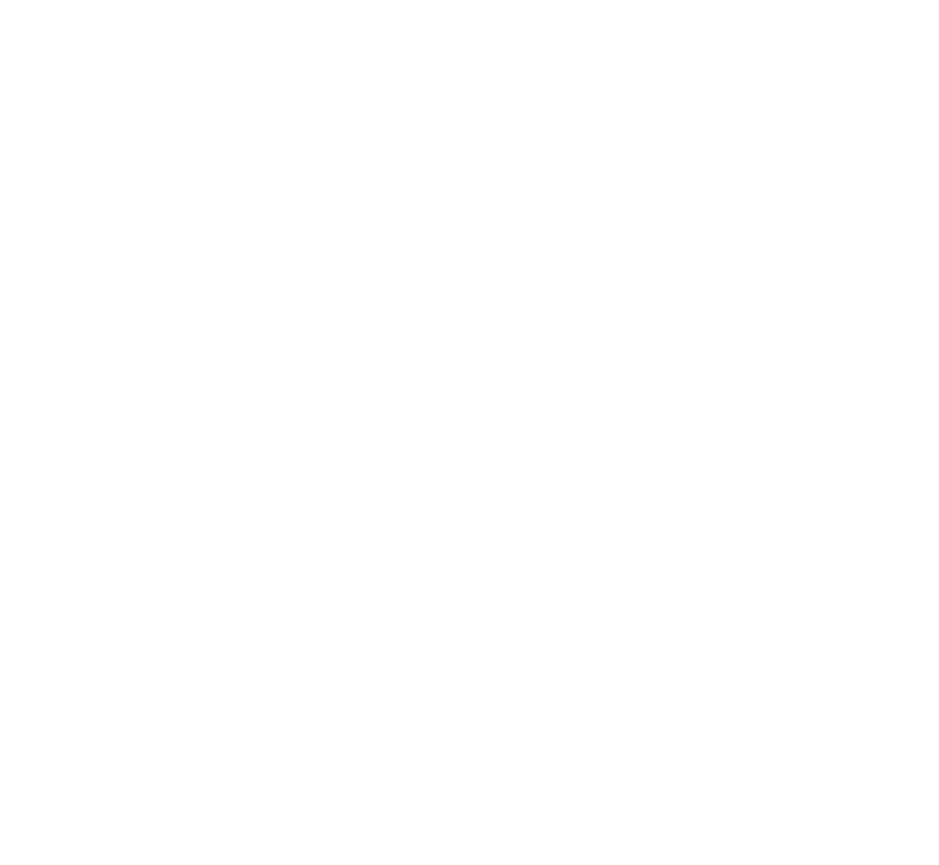
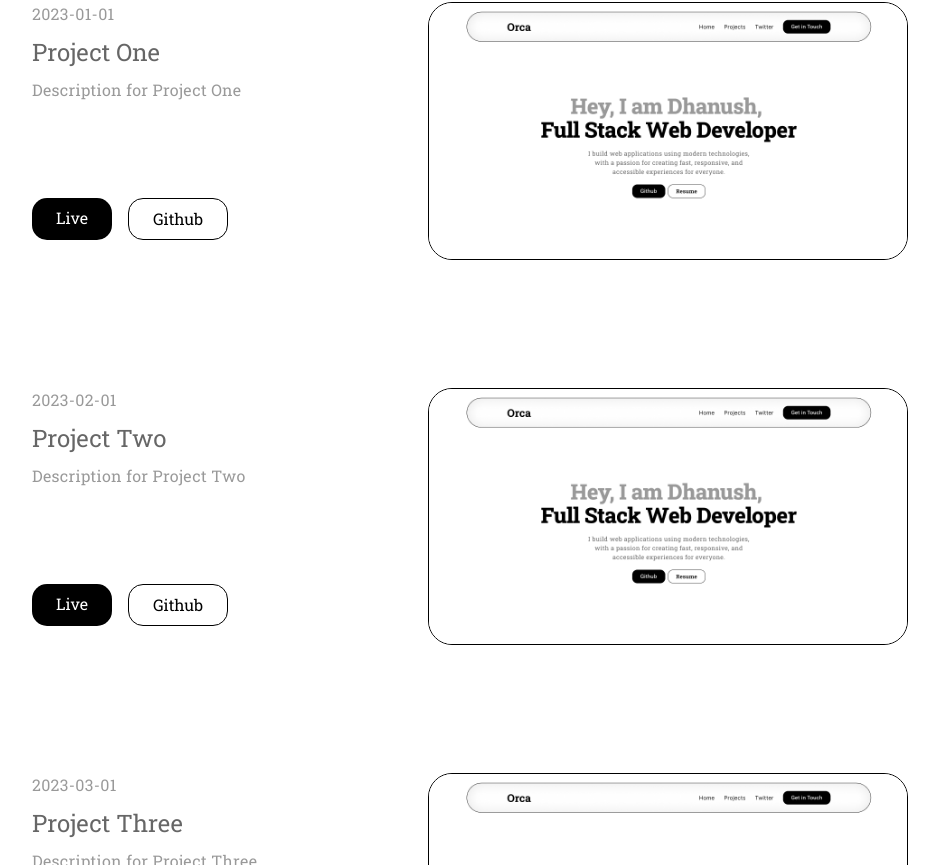
Before and after one commit to dhanushd-27/Portfolio, a Next.js app: page / in a window 1280 px wide. Shown: the part 1795-2660 px from the top of the page, without its empty margins (170-1109 px from the left). Before the commit the page ends 1675 px from the top, so only its background shows below. Built offline with nearby package versions, Linux system fonts and the light colour scheme.

Commit message:
Add: Project Section

```diff
--- a/src/app/page.tsx
+++ b/src/app/page.tsx
@@ -1,4 +1,5 @@
 import Main from "@/components/Main";
+import ProjectSection from "@/components/ProjectSection";
 import TechStack from "@/components/TechStack";
 
 export default function Home() {
@@ -6,6 +7,7 @@ export default function Home() {
     <main className="mx-[120px] flex flex-col justify-start items-center">
       <Main />
       <TechStack />
+      <ProjectSection />
     </main>
   );
 }
--- a/src/components/Main.tsx
+++ b/src/components/Main.tsx
@@ -8,8 +8,8 @@ export default function Main() {
       <h1 className='text-center text-h1/h1 text-secondary tracking-h1 font-bold'><span className='text-black text-opacity-40 block'>Hey, I am Dhanush,</span> Full Stack Web Developer</h1>
       <p className='w-[518px] text-center text-h5/h5 tracking-h5 text-black text-opacity-60'>I build web applications using modern technologies, with a passion for creating fast, responsive, and accessible experiences for everyone.</p>
       <div className='flex gap-4'>
-        <PrimaryBtn BtnName='Github'/>
-        <SecondaryBtn BtnName='Resume'/>
+        <PrimaryBtn BtnName='Github' link='#'/>
+        <SecondaryBtn BtnName='Resume' link='#'/>
       </div>
     </div>
   )
--- /dev/null
+++ b/src/components/ProjectSection.tsx
@@ -0,0 +1,13 @@
+import React from 'react'
+import projects from '@/config/projects'
+import MainProjectCard from './projectSectionComponents/MainProjectCard'
+
+export default function ProjectSection() {
+  return (
+    <div className='flex flex-col gap-16 items-center justify-center mt-[292px]'>
+      { projects.map(project => (
+        <MainProjectCard key={ project.Name } Name={ project.Name } Date={ project.Date } Description={ project.Description } GithubLink={ project.GithubLink } LiveLink={ project.LiveLink } ProjectImage={ project.ProjectImage }/>
+      ))}
+    </div>
+  )
+}
--- a/src/components/TechStack.tsx
+++ b/src/components/TechStack.tsx
@@ -56,7 +56,7 @@ export default function TechStack() {
       <div>
         {techStack.map((category) => (
           <div key={category.name} className='flex flex-col gap-4 px-16 py-8'>
-            <h5 className='text-h5/h5 tracking-h5 font-regular'>{category.name}</h5>
+            <h5 className='text-h5/h5 tracking-h5 font-regular border-b-2 border-solid  '>{category.name}</h5>
             <div className='flex flex-wrap px-8 gap-8 w-[625px]'>
               {category.items.map((item) => (
                 <div key={item.name} className='flex flex-col gap-1 justify-center items-center'>
--- a/src/components/projectSection/MainDescriptionAndBtns.tsx
+++ b/src/components/projectSectionComponents/MainDescriptionAndBtns.tsx
@@ -11,11 +11,11 @@ interface PropsType {
 
 export default function MainDescriptionAndBtns({ Date, Name, Description, LiveLink, GithubLink }: PropsType) {
   return (
-    <div className="flex flex-col gap-8 justify-start items-center">
-      <div className="w-[364px] flex flex-wrap flex-col gap-2 justify-start items-center">
-        <h6 className="w-full text-h6/h6 tracking-h6">{ Date }</h6>
-        <h4 className="w-full text-h4/h4">{ Name }</h4>
-        <h6 className="w-full h-[88px] text-wrap text-h6/h6 tracking-h6">{ Description }</h6>
+    <div className="flex flex-col gap-8 items-start">
+      <div className="w-[364px] flex flex-wrap flex-col gap-2 justify-start items-center ">
+        <h6 className="w-full text-h6/h6 tracking-h6 text-black text-opacity-40">{ Date }</h6>
+        <h4 className="w-full text-h4/h4 text-black text-opacity-60">{ Name }</h4>
+        <h6 className="w-full h-[88px] text-black text-wrap text-h6/h6 tracking-h6 text-opacity-40">{ Description }</h6>
       </div>
 
       <div className="flex gap-4">
--- /dev/null
+++ b/src/components/projectSectionComponents/MainProjectCard.tsx
@@ -0,0 +1,21 @@
+import React from 'react'
+import MainDescriptionAndBtns from './MainDescriptionAndBtns'
+import Image from 'next/image'
+
+interface Props {
+  Date: string,
+  Name: string,
+  Description: string,
+  GithubLink: string,
+  LiveLink: string,
+  ProjectImage: string
+}
+
+export default function MainProjectCard({ Date, Name, Description, GithubLink, LiveLink, ProjectImage }: Props) {
+  return (
+    <div className='flex gap-8 p-8'>
+      <MainDescriptionAndBtns Date={ Date } Name={ Name } Description={ Description } GithubLink={ GithubLink } LiveLink={ LiveLink } />
+      <Image className='border border-solid border-black rounded-3xl' src={ ProjectImage } alt='#' height={256} width={480}/>
+    </div>
+  )
+}
--- /dev/null
+++ b/src/config/projects.ts
@@ -0,0 +1,28 @@
+const projects = [
+  {
+    Date: "2023-01-01",
+    Name: "Project One",
+    Description: "Description for Project One",
+    GithubLink: "#",
+    LiveLink: "#",
+    ProjectImage: "/Portfolio.png"
+  },
+  {
+    Date: "2023-02-01",
+    Name: "Project Two",
+    Description: "Description for Project Two",
+    GithubLink: "#",
+    LiveLink: "#",
+    ProjectImage: "/Portfolio.png"
+  },
+  {
+    Date: "2023-03-01",
+    Name: "Project Three",
+    Description: "Description for Project Three",
+    GithubLink: "#",
+    LiveLink: "#",
+    ProjectImage: "/Portfolio.png"
+  }
+];
+
+export default projects;
```
Also changed, not shown: package.json (+6 -6 lines), src/components/projectSection/MainProjectCard.tsx (deleted, +0 -10 lines), public/Portfolio.png (added), src/components/projectSectionComponents/ProjectCard.tsx (added).
